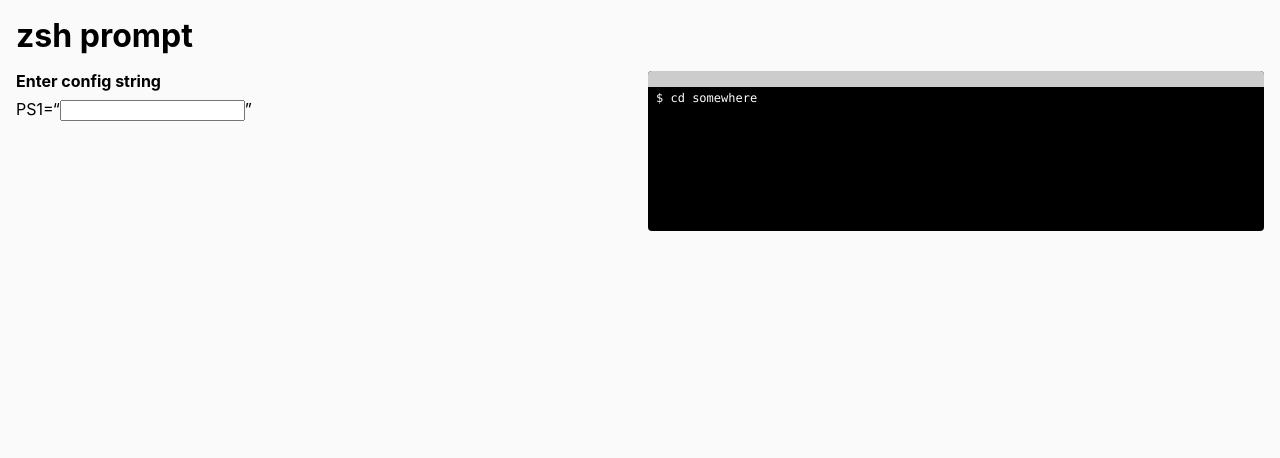
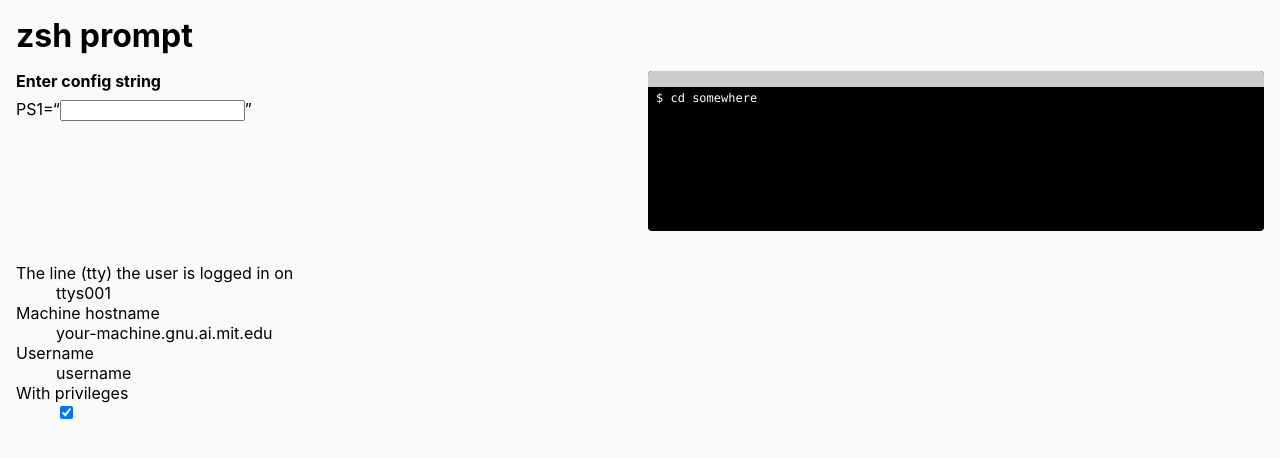
Before and after one commit to NotTheUsual/zsh-prompt-preview, a React (Create React App) app: page / in a window 1280 px wide. Shown: the top 458 px of the page. Built offline with nearby package versions, Linux system fonts and the light colour scheme.

Commit message:
Privilege stuff

```diff
--- a/src/App.js
+++ b/src/App.js
@@ -1,4 +1,5 @@
 import React, { useState } from 'react';
+import Footer from './Footer';
 import parsePrompt from './parsePrompt/parsePrompt';
 import './App.css';
 
@@ -10,6 +11,7 @@ const useInput = (initialState) => {
 
 function App() {
   const [promptConfig, setPromptConfig] = useInput('');
+  const [withPrivileges, setWithPrivileges] = useState(true);
 
   const handleSubmit = () => {
     console.log('You don’t need to do that');
@@ -29,12 +31,13 @@ function App() {
       <code className="terminal">
         <p className="terminal-text">
           {(promptConfig)
-            ? parsePrompt(promptConfig)
+            ? parsePrompt(promptConfig, { withPrivileges })
             : '$ '
           }
           cd somewhere
         </p>
       </code>
+      <Footer withPrivileges={withPrivileges} setWithPrivileges={setWithPrivileges} />
     </main>
   );
 }
--- /dev/null
+++ b/src/Footer.js
@@ -0,0 +1,22 @@
+import React from 'react';
+import { MACHINE_HOSTNAME, USERNAME, LOGGED_IN_LINE } from "./_shared/config";
+
+
+function Footer({ withPrivileges, setWithPrivileges }) {
+  return (
+    <footer className="footer">
+      <dl>
+        <dt>The line (tty) the user is logged in on</dt>
+        <dd>{LOGGED_IN_LINE}</dd>
+        <dt>Machine hostname</dt>
+        <dd>{MACHINE_HOSTNAME}</dd>
+        <dt>Username</dt>
+        <dd>{USERNAME}</dd>
+        <dt>With privileges</dt>
+        <dd><input type='checkbox' checked={withPrivileges} onChange={event => setWithPrivileges(event.target.checked)} /></dd>
+      </dl>
+    </footer>
+  );
+}
+
+export default Footer;
--- /dev/null
+++ b/src/_shared/config.js
@@ -0,0 +1,3 @@
+export const LOGGED_IN_LINE = 'ttys001';
+export const MACHINE_HOSTNAME = 'your-machine.gnu.ai.mit.edu'
+export const USERNAME = 'username';
--- a/src/parsePrompt/parsePrompt.js
+++ b/src/parsePrompt/parsePrompt.js
@@ -1,15 +1,19 @@
-const LOGGED_IN_LINE = 's001';
-const MACHINE_HOSTNAME = 'your-machine.gnu.ai.mit.edu'
-const USERNAME = 'username';
+import { LOGGED_IN_LINE, MACHINE_HOSTNAME, USERNAME } from "../_shared/config";
 
-export default function parsePrompt(input) {
+export default function parsePrompt(input, { withPrivileges = false } = {}) {
   let parsedInput = input;
 
-  parsedInput = parsedInput.replace(/%l/g, LOGGED_IN_LINE);
+  parsedInput = parsedInput.replace(/%l/g, LOGGED_IN_LINE.replace('tty', ''));
   parsedInput = parsedInput.replace(/%M/g, MACHINE_HOSTNAME);
   parsedInput = parsedInput.replace(/%m/g, MACHINE_HOSTNAME.split('.')[0]);
   parsedInput = parsedInput.replace(/%n/g, USERNAME);
-  parsedInput = parsedInput.replace(/%y/g, `tty${LOGGED_IN_LINE}`);
+  parsedInput = parsedInput.replace(/%y/g, LOGGED_IN_LINE);
+
+  if (parsedInput.match(/%#/)) {
+    parsedInput = (withPrivileges)
+      ? parsedInput.replace(/%#/g, '#')
+      : parsedInput.replace(/%#/g, '%');
+  }
 
   parsedInput = parsedInput.replace(/%\)/g, ')');
   parsedInput = parsedInput.replace(/%%/g, '%');
```
Also changed, not shown: 1 other file (tests, documents, lock files or other folders).
